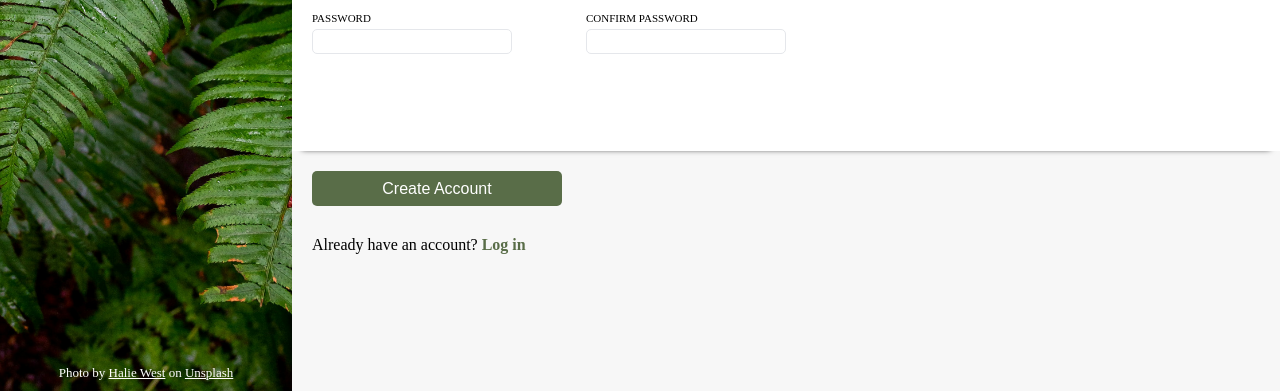
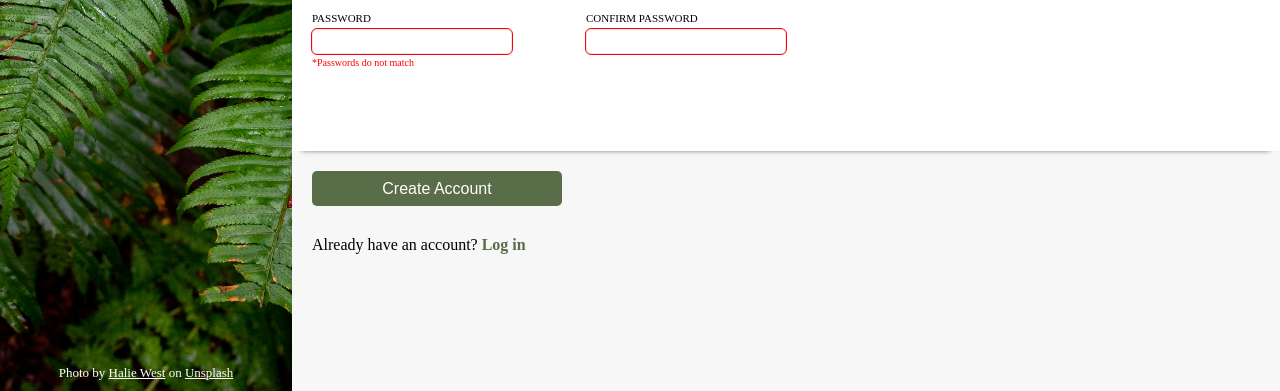
Before and after one commit to Anjalik712/odin-form, a plain HTML site: page index.html in a window 1280 px wide. Shown: the part 409-800 px from the top of the page. Drawn offline with Linux system fonts and the light colour scheme; files whose address does not match are found by name.

Commit message:
Completed

```diff
--- a/index.html
+++ b/index.html
@@ -63,11 +63,12 @@
             <div class="row">
               <div>
                 <label for="password">PASSWORD</label>
-                <input type="password" id="password" />
+                <input type="password" id="password" required/>
+                <span>*Passwords do not match</span>
               </div>
               <div>
                 <label for="confirmPassword">CONFIRM PASSWORD</label>
-                <input type="password" id="confirmPassword" />
+                <input type="password" id="confirmPassword" required/>
               </div>
             </div>
           </form>
--- a/style.css
+++ b/style.css
@@ -110,6 +110,19 @@ input{
     margin-top: 5px;
     font-family: "type-writer";
 }
+input:focus{
+    outline: 1px solid blue;
+    box-shadow: 2px 2px 10px -4px rgb(0, 0, 0);
+}
+input[type="password"]:invalid {
+    outline: 1px solid red ;
+  }
+input + span{
+    display: block;
+    color: red;
+    font-size: 10px;
+    margin-top: 3px;
+}
 .bottomArea{
     padding: 20px;
     display: flex;
```
